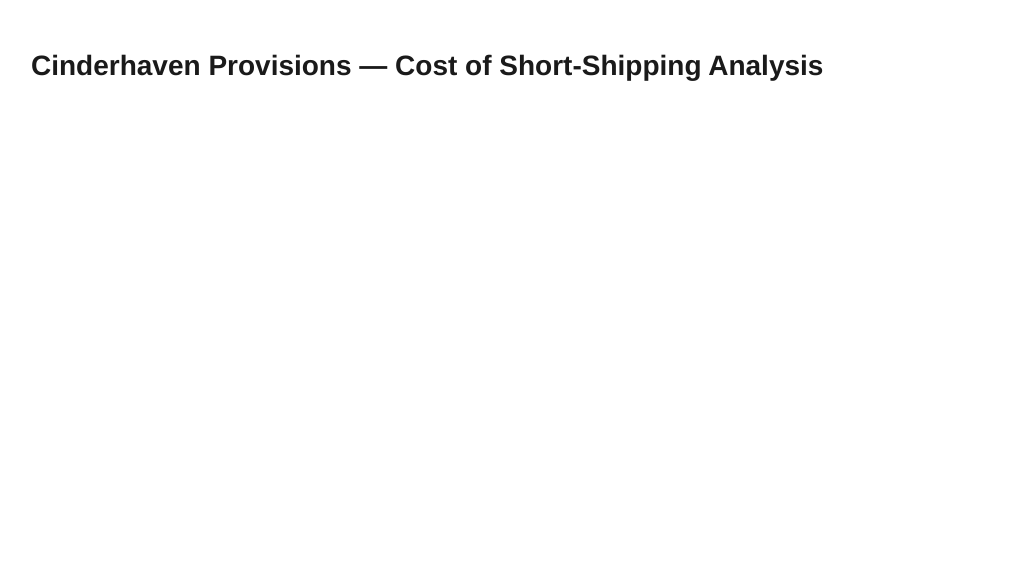
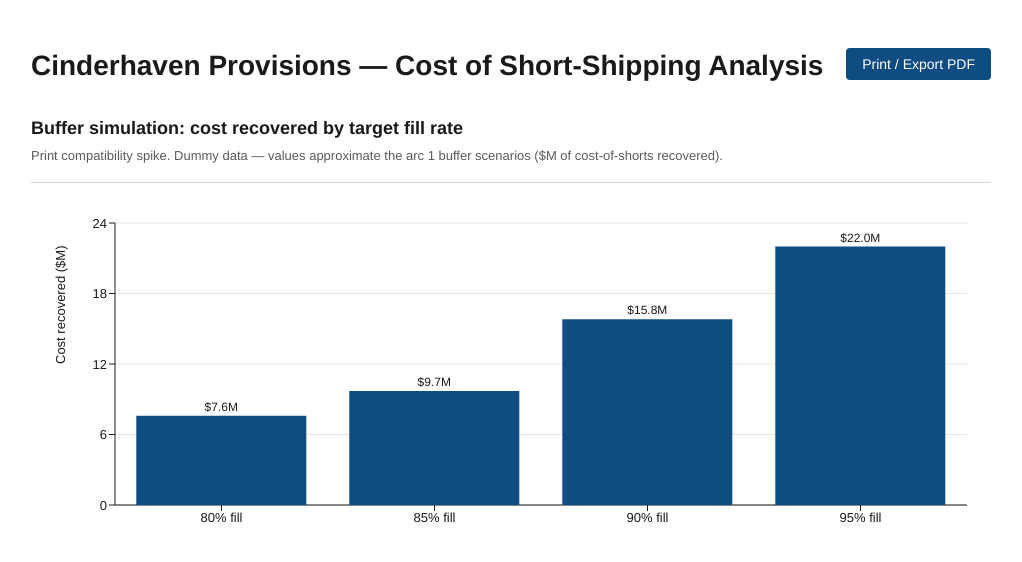
Before and after one commit to MsShawnP/short-ship-cost, a React (Vite) app in the folder web/: page / in a window 1280 px wide. Shown: the top 562 px of the page, without its empty margins (129-1151 px from the left). Built offline with nearby package versions, Linux system fonts and the light colour scheme.

Commit message:
spike: print-CSS compatibility — Recharts BarChart + window.print()

```diff
--- a/web/src/App.css
+++ b/web/src/App.css
@@ -4,9 +4,99 @@
   padding: 48px 24px;
 }
 
+header {
+  display: flex;
+  align-items: flex-start;
+  justify-content: space-between;
+  gap: 16px;
+  margin-bottom: 32px;
+}
+
 h1 {
   font-size: 28px;
   font-weight: 600;
   line-height: 1.25;
-  margin: 0 0 24px;
+  margin: 0;
 }
+
+h2 {
+  font-size: 18px;
+  font-weight: 600;
+  margin: 0 0 4px;
+}
+
+.caption {
+  font-size: 13px;
+  color: var(--text-muted);
+  margin: 0 0 16px;
+}
+
+.print-button {
+  flex: 0 0 auto;
+  padding: 8px 16px;
+  font-size: 14px;
+  font-family: var(--sans);
+  color: #ffffff;
+  background: #0f4c81;
+  border: none;
+  border-radius: 4px;
+  cursor: pointer;
+}
+
+.print-button:hover {
+  background: #0a3a64;
+}
+
+.chart {
+  width: 100%;
+  border-top: 1px solid var(--border);
+  border-bottom: 1px solid var(--border);
+  padding: 16px 0;
+}
+
+@media print {
+  /* Print baseline: white background, no shadows or interactive chrome. */
+  :root,
+  body {
+    background: #ffffff !important;
+    color: #000000 !important;
+  }
+
+  .no-print {
+    display: none !important;
+  }
+
+  main {
+    max-width: none;
+    margin: 0;
+    padding: 0.5in;
+  }
+
+  header {
+    margin-bottom: 24px;
+  }
+
+  /* Keep section + chart together on one page when possible. */
+  section {
+    break-inside: avoid;
+    page-break-inside: avoid;
+  }
+
+  .chart {
+    /* Constrain to a printable size; SVG scales to fit. */
+    width: 100%;
+    height: 4in;
+  }
+
+  /* Recharts injects an absolutely-sized wrapper via ResponsiveContainer.
+     Force it to fill the print box rather than the screen-measured size. */
+  .recharts-responsive-container {
+    width: 100% !important;
+    height: 100% !important;
+  }
+}
+
+@page {
+  size: letter;
+  margin: 0.5in;
+}
--- a/web/src/App.jsx
+++ b/web/src/App.jsx
@@ -1,9 +1,77 @@
+import {
+  BarChart,
+  Bar,
+  XAxis,
+  YAxis,
+  CartesianGrid,
+  Tooltip,
+  ResponsiveContainer,
+  LabelList,
+} from 'recharts'
 import './App.css'
+
+const bufferScenarios = [
+  { scenario: '80% fill', costRecoveredM: 7.6 },
+  { scenario: '85% fill', costRecoveredM: 9.7 },
+  { scenario: '90% fill', costRecoveredM: 15.8 },
+  { scenario: '95% fill', costRecoveredM: 22.0 },
+]
 
 function App() {
   return (
     <main>
-      <h1>Cinderhaven Provisions &mdash; Cost of Short-Shipping Analysis</h1>
+      <header>
+        <h1>Cinderhaven Provisions &mdash; Cost of Short-Shipping Analysis</h1>
+        <button
+          type="button"
+          className="print-button no-print"
+          onClick={() => window.print()}
+        >
+          Print / Export PDF
+        </button>
+      </header>
+
+      <section>
+        <h2>Buffer simulation: cost recovered by target fill rate</h2>
+        <p className="caption">
+          Print compatibility spike. Dummy data &mdash; values approximate the
+          arc 1 buffer scenarios ($M of cost-of-shorts recovered).
+        </p>
+        <div className="chart">
+          <ResponsiveContainer width="100%" height={360}>
+            <BarChart
+              data={bufferScenarios}
+              margin={{ top: 24, right: 24, bottom: 24, left: 24 }}
+            >
+              <CartesianGrid stroke="#e6e6e6" vertical={false} />
+              <XAxis
+                dataKey="scenario"
+                tick={{ fill: '#1a1a1a', fontSize: 13 }}
+                stroke="#1a1a1a"
+              />
+              <YAxis
+                tick={{ fill: '#1a1a1a', fontSize: 13 }}
+                stroke="#1a1a1a"
+                label={{
+                  value: 'Cost recovered ($M)',
+                  angle: -90,
+                  position: 'insideLeft',
+                  style: { fill: '#1a1a1a', fontSize: 13 },
+                }}
+              />
+              <Tooltip cursor={{ fill: 'rgba(0,0,0,0.04)' }} />
+              <Bar dataKey="costRecoveredM" fill="#0f4c81" isAnimationActive={false}>
+                <LabelList
+                  dataKey="costRecoveredM"
+                  position="top"
+                  formatter={(v) => `$${v.toFixed(1)}M`}
+                  style={{ fill: '#1a1a1a', fontSize: 12 }}
+                />
+              </Bar>
+            </BarChart>
+          </ResponsiveContainer>
+        </div>
+      </section>
     </main>
   )
 }
```
